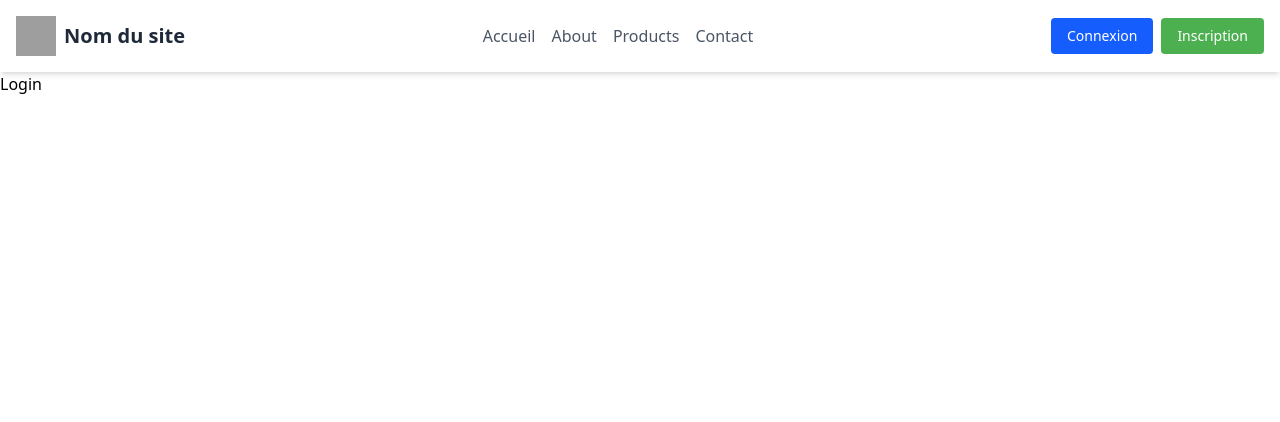
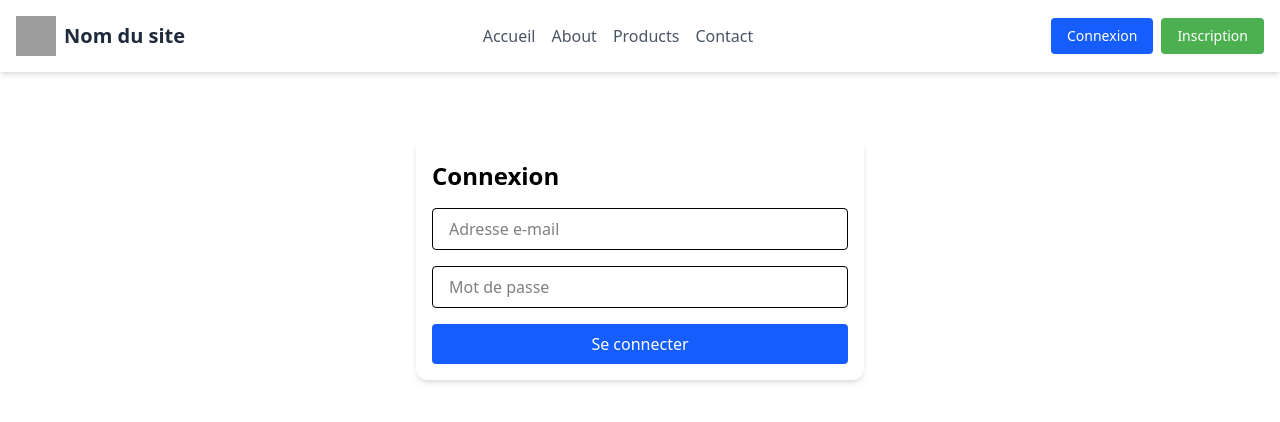
Before and after one commit to meriem31Ya/reactBasis, a React (Vite) app: page /login in a window 1280 px wide. Shown: the top 422 px of the page. Built offline with nearby package versions, Linux system fonts and the light colour scheme; grey boxes are pictures that could not be loaded.

Commit message:
Add authentication context and implement login functionality with token management

```diff
--- a/src/App.jsx
+++ b/src/App.jsx
@@ -10,9 +10,14 @@ import Products from "./pages/Products";
 import Product from "./pages/ProductDetail";
 import ProductDetail from "./pages/ProductDetail";
 import Signup from "./pages/Signup";
+import { AuthContext } from "./contexts/auth.context";
+import useLogicApp from "./hooks/useLogicApp";
 
 const App = () => {
+  const [token, setToken] = useLogicApp();
+
   return (
+    <AuthContext.Provider value={{ token, setToken }}>
       <Routes>
         <Route path="/" element={<LayoutApp />}>
           <Route index element={<Accueil />} />
@@ -30,6 +35,7 @@ const App = () => {
         {/*  routes  */}
         <Route path="*" element={<p>404 not found </p>} />
       </Routes>
+    </AuthContext.Provider>
   );
 };
 
--- a/src/components/Header.jsx
+++ b/src/components/Header.jsx
@@ -1,24 +1,28 @@
-import React from "react";
+import React, { useContext } from "react";
 import Logo from "./Logo";
 import Navbar from "./Navbar";
 import Button from "./Button";
 import { useNavigate } from "react-router";
+import { AuthContext } from "../contexts/auth.context";
 
 const Header = () => {
   // declaration function, variable api ect
   let navigate = useNavigate();
+
+  const { token } = useContext(AuthContext);
+
   const handleClick = (linkTo) => {
     //  traitement
     //  redirection vers page login
     navigate(linkTo);
   };
-  const isConnected = false;
+
   return (
     <header className="flex items-center justify-between p-4 bg-white shadow-md">
       <Logo />
       <Navbar />
       <div className="flex space-x-2">
-        {isConnected ? (
+        {token ? (
           <Button name="Deconnexion" />
         ) : (
           <>
--- /dev/null
+++ b/src/contexts/auth.context.js
@@ -0,0 +1,3 @@
+import { createContext } from "react";
+
+export const AuthContext = createContext();
--- /dev/null
+++ b/src/hooks/useLogicApp.js
@@ -0,0 +1,16 @@
+import React, { useEffect, useState } from "react";
+
+const useLogicApp = () => {
+  const [token, setToken] = useState(null);
+
+  useEffect(() => {
+    const storedToken = localStorage.getItem("access_token");
+    if (storedToken) {
+      setToken(storedToken);
+    }
+  }, []);
+
+  return [token, setToken];
+};
+
+export default useLogicApp;
--- a/src/pages/Login.jsx
+++ b/src/pages/Login.jsx
@@ -1,7 +1,84 @@
-import React from "react";
+import React, { useContext, useState } from "react";
+import { useNavigate } from "react-router";
+import { toast } from "sonner";
+import { AuthContext } from "../contexts/auth.context";
 
 const Login = () => {
-  return <div>Login</div>;
+  const navigate = useNavigate();
+  const { setToken } = useContext(AuthContext);
+
+  const [formData, setFormData] = useState({
+    email: "",
+    password: "",
+  });
+
+  const handleSubmit = async (e) => {
+    e.preventDefault();
+    try {
+      const res = await fetch(
+        "https://back-annonce-production-4274.up.railway.app/api/v1/auth/login",
+        {
+          method: "POST",
+          headers: {
+            "Content-Type": "application/json",
+          },
+          body: JSON.stringify(formData),
+        }
+      );
+      const data = await res.json();
+      console.log(data);
+
+      if (data.success) {
+        // recuperer le Token
+        // save dans le localstorage
+        // affichage d'un toast
+        setToken(data?.accessToken);
+        localStorage.setItem("access_token", data?.accessToken);
+        toast.success("Connexion réussie");
+        navigate("/");
+      }
+    } catch (error) {
+      return console.log({ error });
+    }
+  };
+
+  const handleChange = (e) => {
+    setFormData({
+      ...formData, // garder les autres
+      [e.target.name]: e.target.value,
+    });
+    return;
+  };
+
+  return (
+    <div className=" mt-16 max-w-md mx-auto pt-6 p-4 bg-white rounded-xl shadow-md">
+      <h2 className="text-2xl font-bold mb-4">Connexion</h2>
+      <form action="" onSubmit={handleSubmit} className="space-y-4">
+        <input
+          type="email"
+          name="email"
+          placeholder="Adresse e-mail"
+          required
+          className="w-full px-4 py-2 border rounded"
+          onChange={handleChange}
+        />
+        <input
+          type="password"
+          name="password"
+          placeholder="Mot de passe"
+          required
+          className="w-full px-4 py-2 border rounded"
+          onChange={handleChange}
+        />
+        <button
+          type="submit"
+          className="w-full bg-blue-600 text-white py-2 px-4 rounded hover:bg-blue-700"
+        >
+          Se connecter
+        </button>
+      </form>
+    </div>
+  );
 };
 
 export default Login;
--- a/src/pages/ProductDetail.jsx
+++ b/src/pages/ProductDetail.jsx
@@ -2,6 +2,8 @@ import { useEffect, useState } from "react";
 import { Link, useParams } from "react-router";
 
 const ProductDetail = () => {
+  // recuperer le token
+
   const { id_product } = useParams();
 
   const [product, setProduct] = useState(null);
--- a/src/pages/Signup.jsx
+++ b/src/pages/Signup.jsx
@@ -49,7 +49,7 @@ const Signup = () => {
   };
 
   return (
-    <div className="max-w-md mx-auto pt-6 p-4 bg-white rounded-xl shadow-md">
+    <div className=" mt-16 max-w-md mx-auto pt-6 p-4 bg-white rounded-xl shadow-md">
       <h2 className="text-2xl font-bold mb-4">Inscription</h2>
       <form action="" onSubmit={handleSubmit} className="space-y-4">
         <input
```
Lines whose indentation alone changed are shown as unchanged.
